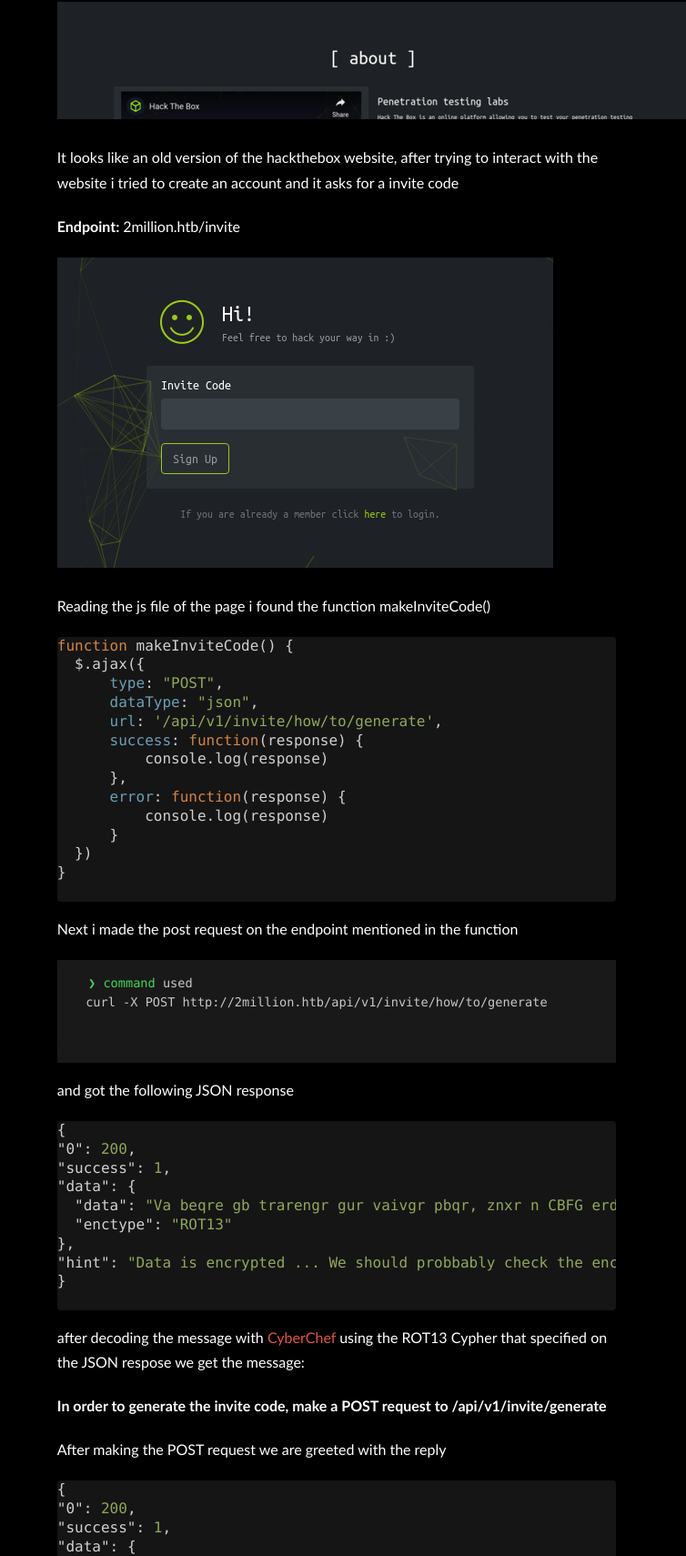
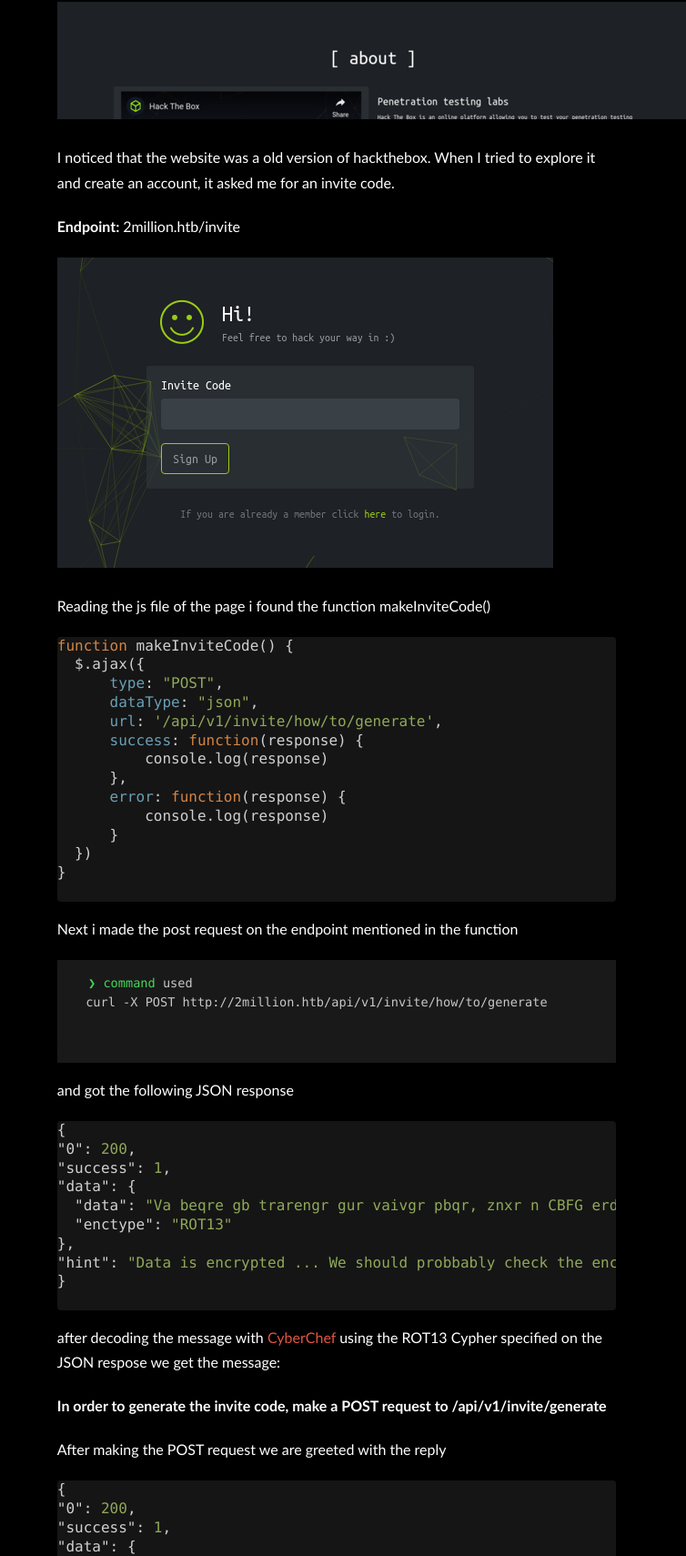
Before and after one commit to bruno-1337/bruno-1337.github.io, a plain HTML site: page htb/twomillion/index.html in a window 1280 px wide. Shown: the part 1724-3434 px from the top of the page at 91% size, without its empty margins (526-1280 px from the left). Drawn offline with nearby package versions, Linux system fonts and the light colour scheme.

Commit message:
Update index.html

```diff
--- a/htb/twomillion/index.html
+++ b/htb/twomillion/index.html
@@ -171,7 +171,7 @@ body {
 <p><strong>Browsing website:</strong></p>
 <p>After adding the line 10.10.11.221 2million.htb to our hosts file we can see the webpage</p>
 <p><img src="img/websitefirstlook.png" alt=""></p>
-<p>It looks like an old version of the hackthebox website, after trying to interact with the website i tried to create an account and it asks for a invite code</p>
+<p>I noticed that the website was a old version of hackthebox. When I tried to explore it and create an account, it asked me for an invite code.</p>
 <p><strong>Endpoint: </strong>2million.htb/invite</p>
 <p><img src="img/challenge.png" alt=""></p>
 <p>Reading the js file of the page i found the function makeInviteCode()</p>
@@ -204,7 +204,7 @@ body {
 </span><span style="color:#d0d0d0">},</span><span style="color:#d0d0d0;background-color:#151515">
 </span><span style="color:#d0d0d0;background-color:#151515">"hint"</span><span style="color:#d0d0d0">:</span><span style="color:#d0d0d0;background-color:#151515"> </span><span style="color:#90a959">"Data is encrypted ... We should probbably check the encryption type in order to decrypt it..."</span><span style="color:#d0d0d0;background-color:#151515">
 </span><span style="color:#d0d0d0">}</span></pre></div>
-<p>after decoding the message with <a href="https://gchq.github.io/CyberChef/">CyberChef</a> using the ROT13 Cypher that specified on the JSON respose we get the message:</p>
+<p>after decoding the message with <a href="https://gchq.github.io/CyberChef/">CyberChef</a> using the ROT13 Cypher specified on the JSON respose we get the message:</p>
 <p><strong>In order to generate the invite code, make a POST request to /api/v1/invite/generate</strong></p>
 <p>After making the POST request we are greeted with the reply</p>
 <div style="overflow:auto;position:relative;margin-bottom: 1em;background:#151515;color:#d0d0d0;font-family:Monaco,Consolas,monospace;font-size:1.0em;line-height:1.8;border-radius:4px;"><pre style="background:#151515;border:none;"><span style="color:#d0d0d0">{</span><span style="color:#d0d0d0;background-color:#151515">
```
